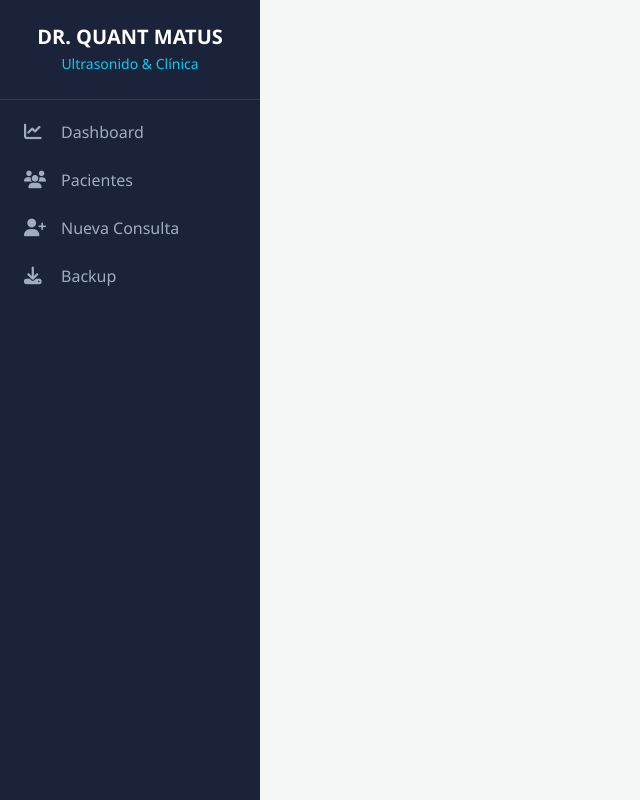
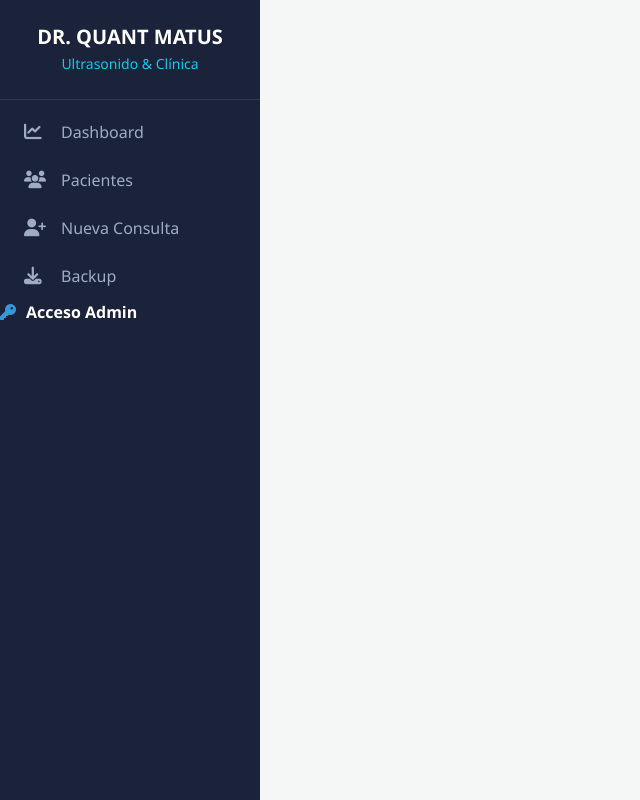
Before and after one commit to ottonmq/clinica-django, a Django app: template consultorio/templates/base.html in a window 1280 px wide. Shown: the whole page, without its empty margins (0-640 px from the left). Run offline with Django 5.2, Linux system fonts and the light colour scheme; the template is opened without the code that fills it, so the values that code supplies are empty.

Commit message:
Actualizar base.html

```diff
--- a/consultorio/templates/base.html
+++ b/consultorio/templates/base.html
@@ -145,6 +145,12 @@
             <a href="{% url 'backup' %}" class="nav-link-custom">
                 <i class="fas fa-download"></i> <span>Backup</span>
             </a>
+
+<a href="/admin/" class="menu-item" style="display: flex; align-items: center; gap: 10px; text-decoration: none; color: inherit;">
+    <i class="fas fa-key" style="color: #3498db;"></i>
+    <span style="font-weight: bold;">Acceso Admin</span>
+</a>
+
         </div>
     </div>
 
```
